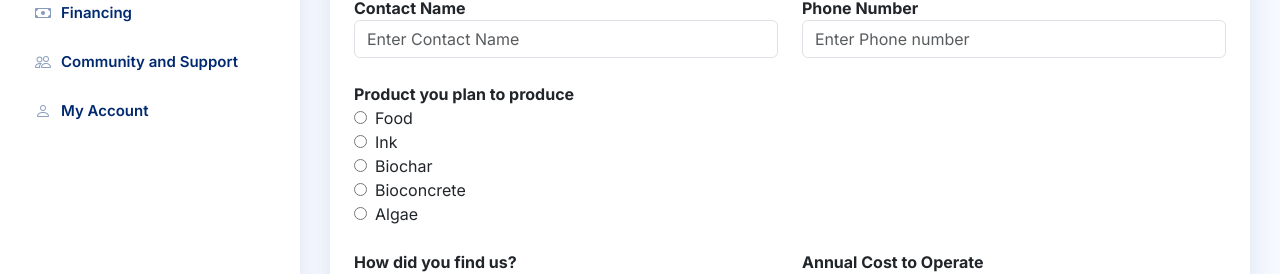
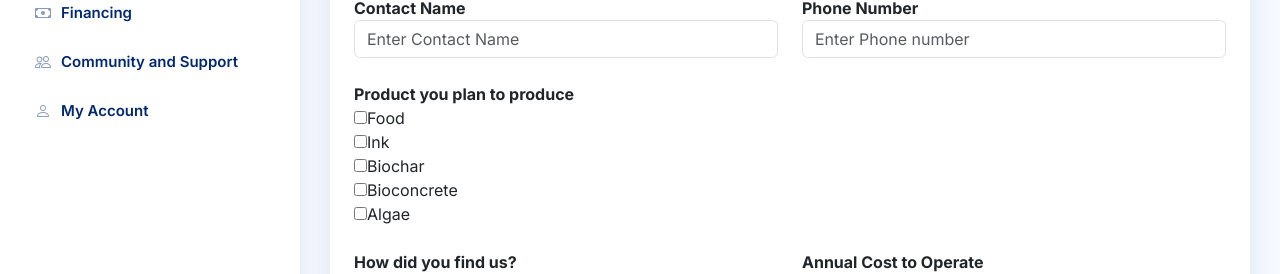
Before and after one commit to EcoRegen-Alliance/DLT-Climate-hackathon-entry, a Next.js app: page /register in a window 1280 px wide. Shown: the part 236-510 px from the top of the page. Built offline with nearby package versions, Linux system fonts and the light colour scheme.

Commit message:
register page updated

```diff
--- a/components/Register.js
+++ b/components/Register.js
@@ -147,7 +147,7 @@ function Register() {
                     <div>
                       <label>
                         <input
-                          type="radio"
+                          type="checkbox"
                           name="productCategory"
                           value="Food"
                           checked={productDetails.productcategory === "Food"}
@@ -164,7 +164,7 @@ function Register() {
                     <div>
                       <label>
                         <input
-                          type="radio"
+                          type="checkbox"
                           name="productCategory"
                           value="Ink"
                           checked={productDetails.productcategory === "Ink"}
@@ -181,7 +181,7 @@ function Register() {
                     <div>
                       <label>
                         <input
-                          type="radio"
+                          type="checkbox"
                           name="productCategory"
                           value="Biochar"
                           checked={productDetails.productcategory === "Biochar"}
@@ -198,7 +198,7 @@ function Register() {
                     <div>
                       <label>
                         <input
-                          type="radio"
+                          type="checkbox"
                           name="productCategory"
                           value="Bioconcrete"
                           checked={
@@ -217,7 +217,7 @@ function Register() {
                     <div>
                       <label>
                         <input
-                          type="radio"
+                          type="checkbox"
                           name="productCategory"
                           value="Algae"
                           checked={productDetails.productcategory === "Algae"}
```
